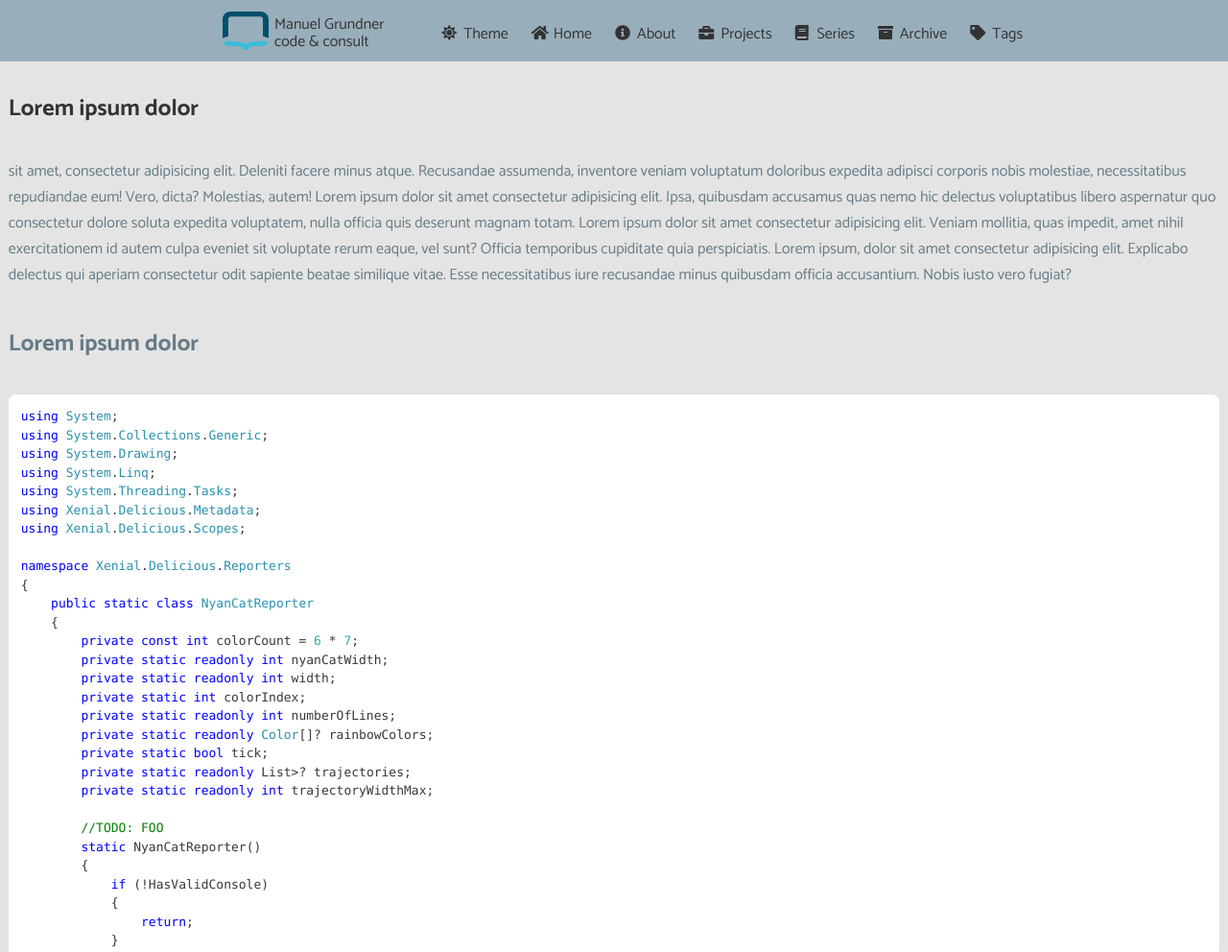
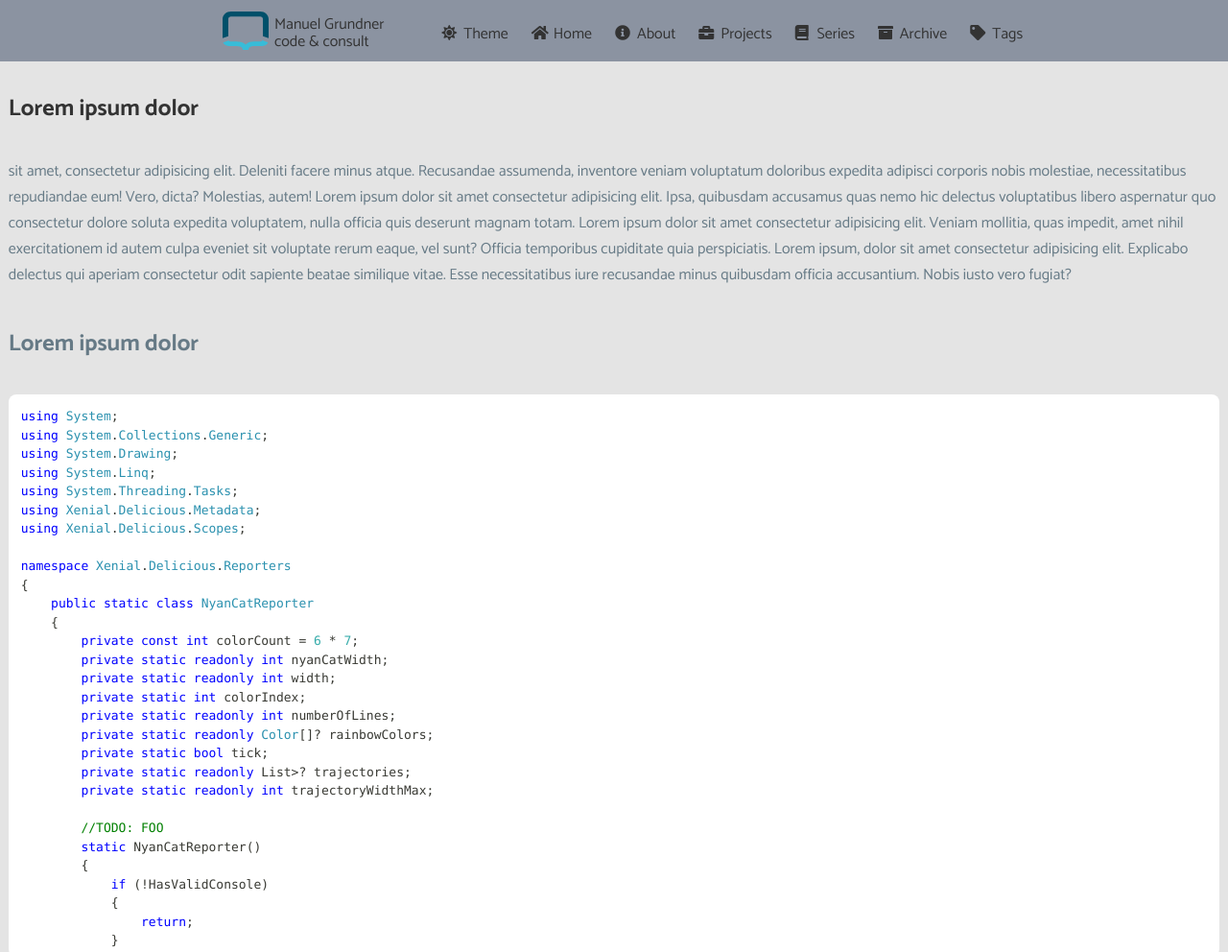
Before and after one commit to xenial-io/Xenial.Template, a website built with Parcel: page index.html in a window 1280 px wide. Shown: the top 992 px of the page at 96% size. Built offline with nearby package versions, Linux system fonts and the light colour scheme.

Commit message:
feat: Color magic of meli <3

```diff
--- a/src/css/_colors.scss
+++ b/src/css/_colors.scss
@@ -4,7 +4,8 @@ $xenial-primary-color: #00506a;
 $xenial-secondary-color: #38bcd8;
 $xenial-highlight-color: #f3a027;
 $xenial-lighter-color: #e4e4e4;
-$xenial-light-color: #99aebb;
+$xenial-light-color: #8b93a1;
+
 $xenial-dark-color: #667a86;
 $xenial-darker-color: #333333;
 $xenial-white-color: #fff;
```
